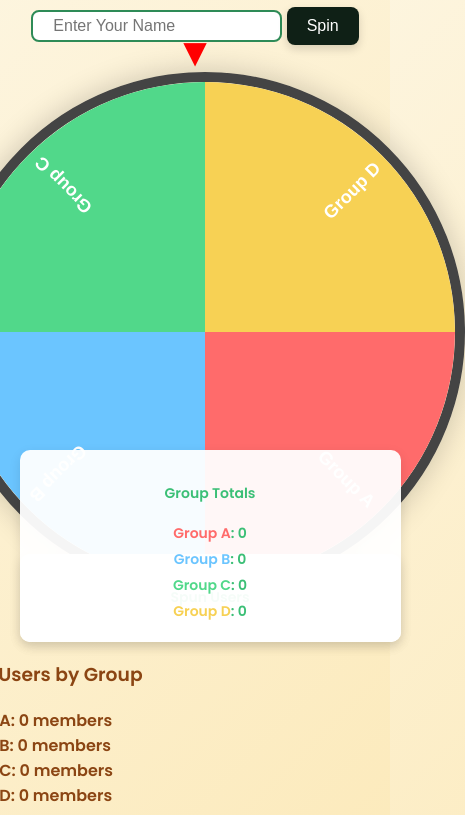
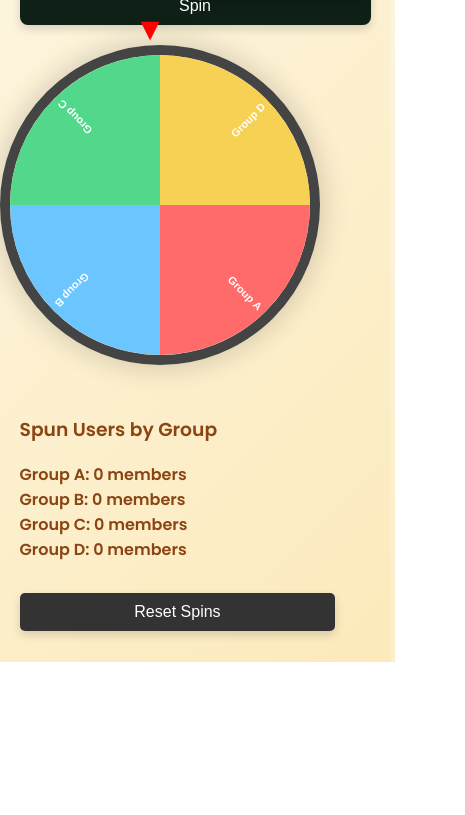
Before and after one commit to tkeyah-bit/group-spinner, a plain HTML site: page index.html in a window 390 px wide. Shown: the part 182-997 px from the top of the page, 465 px wide, since content can reach past the window. After the commit the page ends 844 px from the top, so only its background shows below. Drawn offline with Linux system fonts and the light colour scheme.

Commit message:
Update styles.css

```diff
--- a/styles.css
+++ b/styles.css
@@ -55,6 +55,8 @@ button:hover {
  transition: transform 5s cubic-bezier(0.33, 1, 0.68, 1);
  box-shadow: 0 0 30px rgba(0, 0, 0, 0.2);
  margin: 20px 0;
+ max-width: 100%;
+ height: auto;
 
 }
 .corner-box {
@@ -176,11 +178,49 @@ color: black;
 }
 
 @media (max-width: 600px) {
+ .wheel-container {
+   width: 300px;
+   height: 300px;
+ }
+
+ #wheel {
+   width: 300px;
+   height: 300px;
+ }
+
+ #pointer {
+   top: -20px;
+   font-size: 2rem;
+ }
+
+ h1 {
+   font-size: 1.5rem;
+   padding: 0 10px;
+ }
+
+ input[type="text"] {
+   width: 90%;
+   font-size: 1rem;
+ }
+
+ button {
+   width: 90%;
+   font-size: 1rem;
+ }
+
  .corner-box {
-   width: 90vw;
-   left: 5vw !important;
-   right: auto;
-   top: auto;
-   bottom: 20px;
+   width: 150px;
+   font-size: 12px;
+   padding: 10px;
+ }
+
+ .results-section {
+   padding: 0 10px;
+   max-width: 90vw;
+ }
+
+ #result {
+   font-size: 1.2rem;
+   padding: 20px 10px;
  }
 }
```
